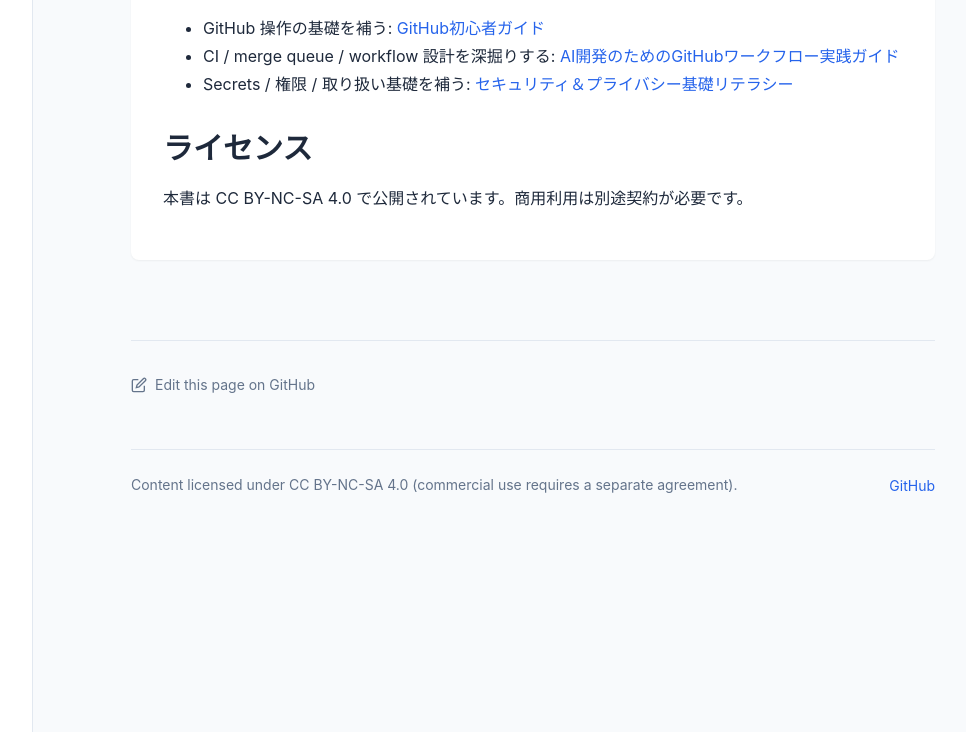
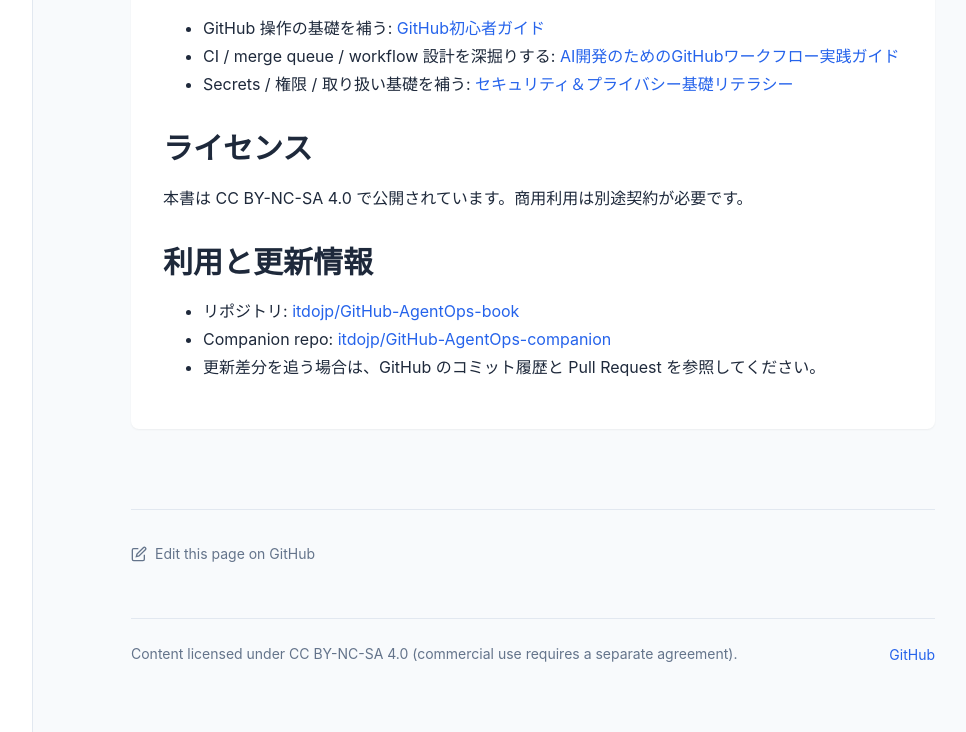
Before and after one commit to itdojp/GitHub-AgentOps-book, a Jekyll site: the page built from docs/index.md, in a window 1280 px wide and 900 px high, scrolled down 2031 px, cut to the strip 168-900 px from the top of the window. Shown: the whole strip, without its empty margins (247-1213 px from the left). Built offline with Jekyll 4.4.1, drawn with Linux system fonts in a browser that asks for light colours.

Commit message:
docs: improve agentops entry guidance

```diff
--- a/docs/index.md
+++ b/docs/index.md
@@ -82,3 +82,9 @@
 ## ライセンス
 
 本書は CC BY-NC-SA 4.0 で公開されています。商用利用は別途契約が必要です。
+
+## 利用と更新情報
+
+- リポジトリ: [itdojp/GitHub-AgentOps-book](https://github.com/itdojp/GitHub-AgentOps-book)
+- Companion repo: [itdojp/GitHub-AgentOps-companion](https://github.com/itdojp/GitHub-AgentOps-companion)
+- 更新差分を追う場合は、GitHub のコミット履歴と Pull Request を参照してください。
```
Also changed, not shown: index.md (+6 -0 lines).
